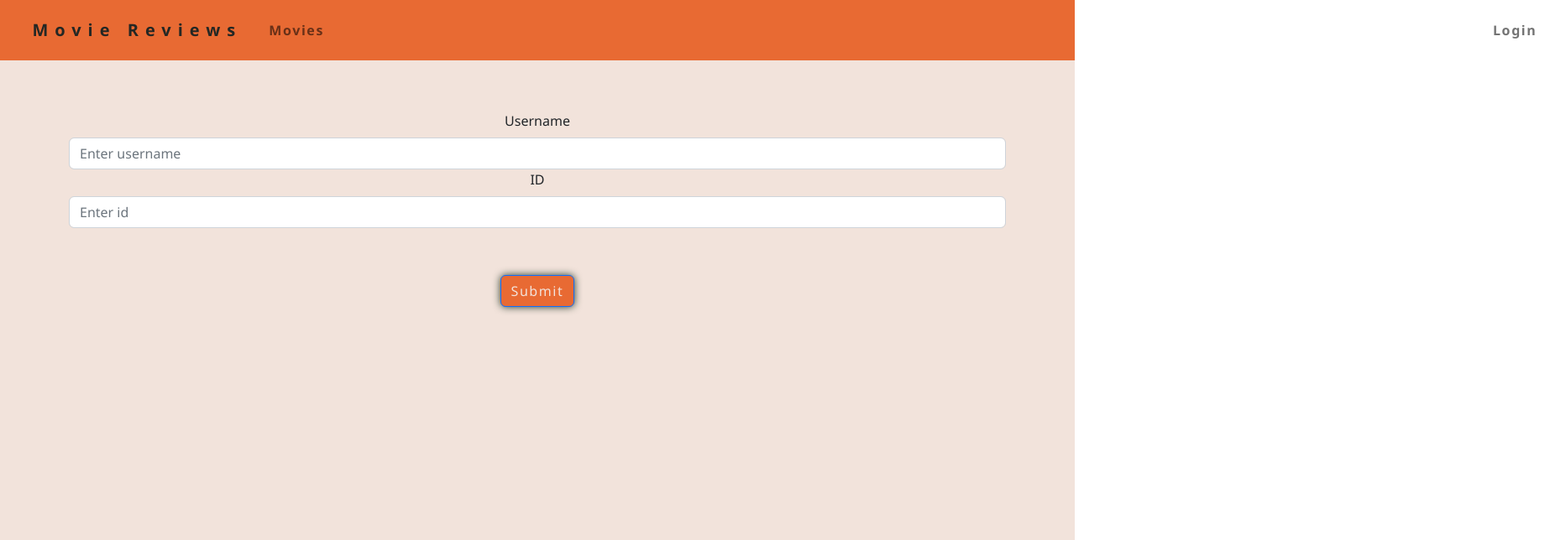
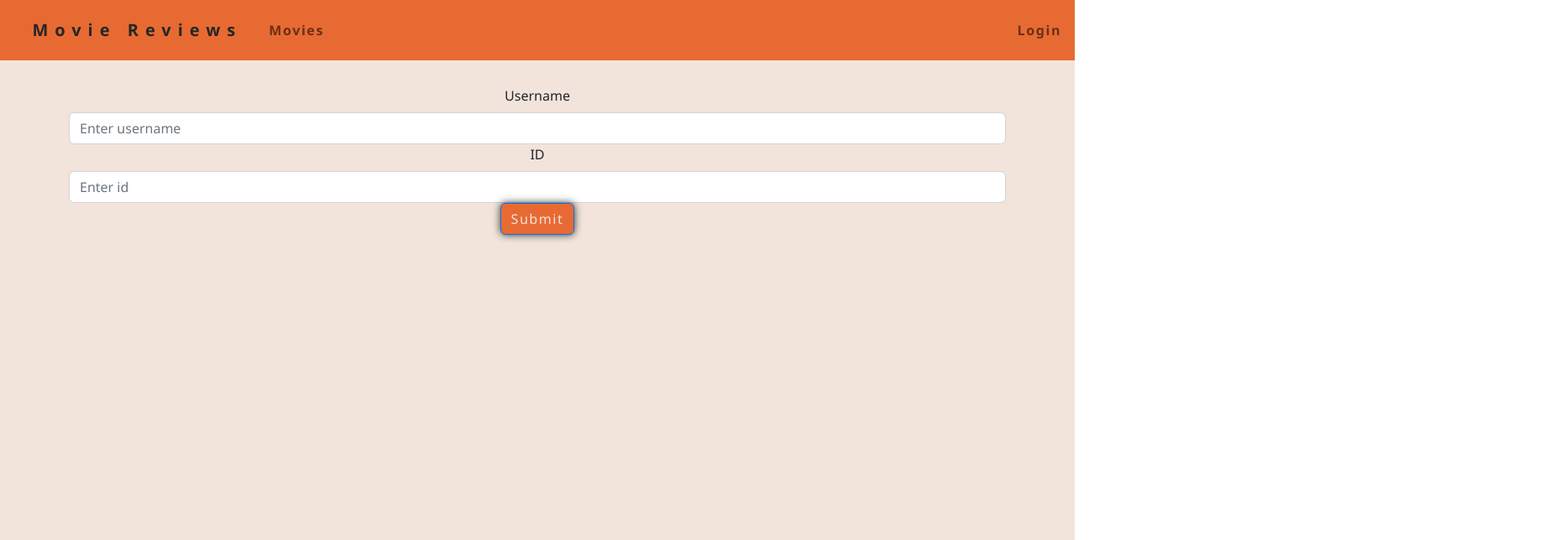
Before and after one commit to Vvan31/GoodMovies, a React (Create React App) app in the folder view/: page /login in a window 1280 px wide. Shown: the top 644 px of the page at 84% size, 1846 px wide, since content can reach past the window. Built offline with nearby package versions, Linux system fonts and the light colour scheme.

Commit message:
Style fix

```diff
--- a/view/src/App.css
+++ b/view/src/App.css
@@ -30,7 +30,9 @@
   background-color: #e86a33 !important;
   padding-left: 3%;
   color: #f2e3db !important;
+
 }
+
 .brand{
   color: #242724 !important;
   font-weight: bolder;
@@ -78,11 +80,15 @@
     font-weight: bolder;
     font-size: largeer;
     letter-spacing: 0.1rem;
-    margin-left: 85rem;
   }
   .login:hover{
     color: #f2e3db !important;
     font-weight: bolder;
     font-size: largeer;
   }
+
+.collapse{
+  display: flex;
+  justify-content: space-between;
 }
+}
--- a/view/src/App.js
+++ b/view/src/App.js
@@ -27,7 +27,7 @@ function App() {
        <Navbar bg="light" expand="lg" className="Navbar">
         <Navbar.Brand className="brand">Movie Reviews</Navbar.Brand>
         <Navbar.Toggle aria-controls="basic-navbar-nav" />
-        <Navbar.Collapse id="basic-navbar-nav">
+        <Navbar.Collapse id="basic-navbar-nav" className='collapse'>
           <Nav className="mr-auto">
             <Nav.Link className="link">
               <Link to={'/movies'} className="nav-link">
--- a/view/src/pages/movies-list.js
+++ b/view/src/pages/movies-list.js
@@ -125,7 +125,7 @@ const MoviesList = (props) => {
                 Search
               </Button>
             </Col>
-            <Col xs={6} sm={4} className="d-flex mb-2">
+            <Col xs={7} sm={5} className="d-flex mb-2">
               <Form.Group className="flex-grow-1 mr-2">
                 <Form.Control as="select" onChange={onChangeSearchRating}>
                   {ratings.map((rating) => (
@@ -135,7 +135,7 @@ const MoviesList = (props) => {
                   ))}
                 </Form.Control>
               </Form.Group>
-              <Button variant="primary" type="button" onClick={findByRating}>
+              <Button variant="primary" type="button" onClick={findByRating} className="btn">
                 Apply Filter
               </Button>
             </Col>
--- a/view/src/style/movie-list.css
+++ b/view/src/style/movie-list.css
@@ -29,7 +29,7 @@
 .movie-card .card-link {
   display: flex;
   justify-content: center;
-  margin-top: 10px;
+/*   margin-top: 10px; */
   color: #e86a33;
 }
 
@@ -64,7 +64,7 @@
   color: #e86a33;
 }
 
-Button{
+.btn{
     background-color: #e86a33 !important;
     color: #f2e3db !important;
     font-weight: bolder;
@@ -72,5 +72,6 @@ Button{
     letter-spacing: 0.1rem;
     border-radius: 0.5rem;
     border: none;
-    margin: 0 5px;
+    margin-top: 0px;
+/*     margin: 0 5px; */
 }
--- a/view/src/style/movie.css
+++ b/view/src/style/movie.css
@@ -7,7 +7,7 @@
 
 .container {
   padding: 20px;
-  margin-top: 40px;
+  margin-top: 10px;
 }
 
 h5 {
```
